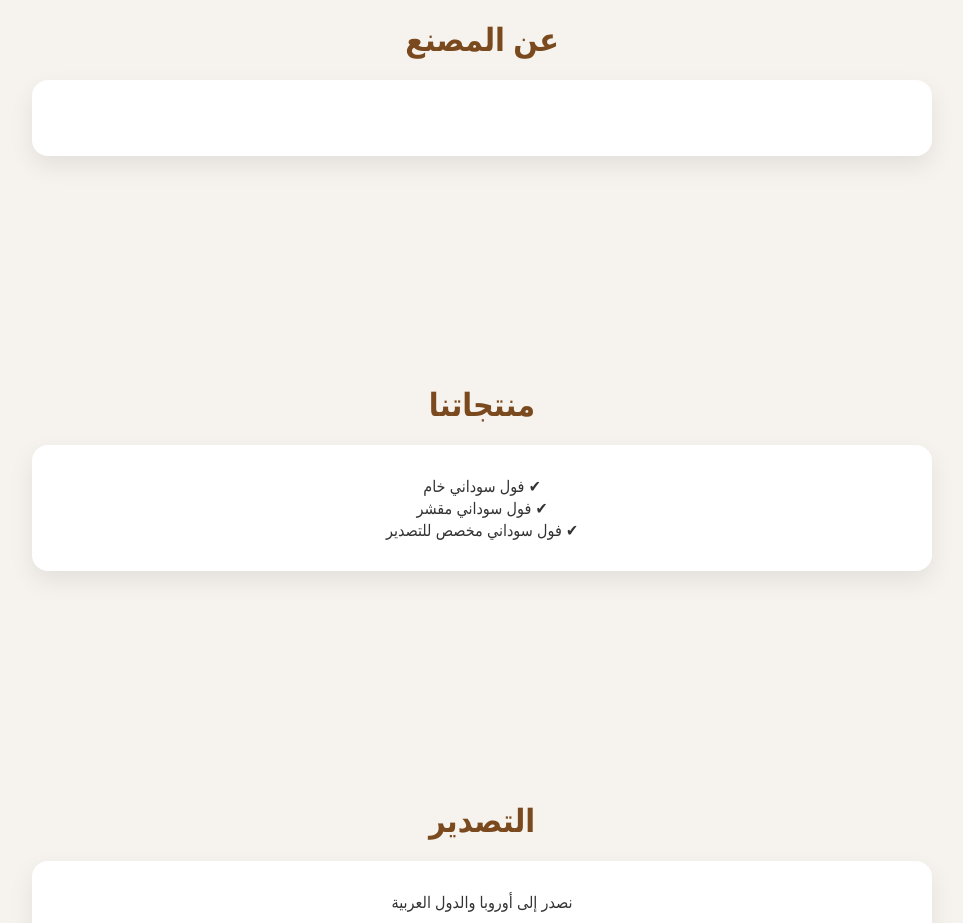
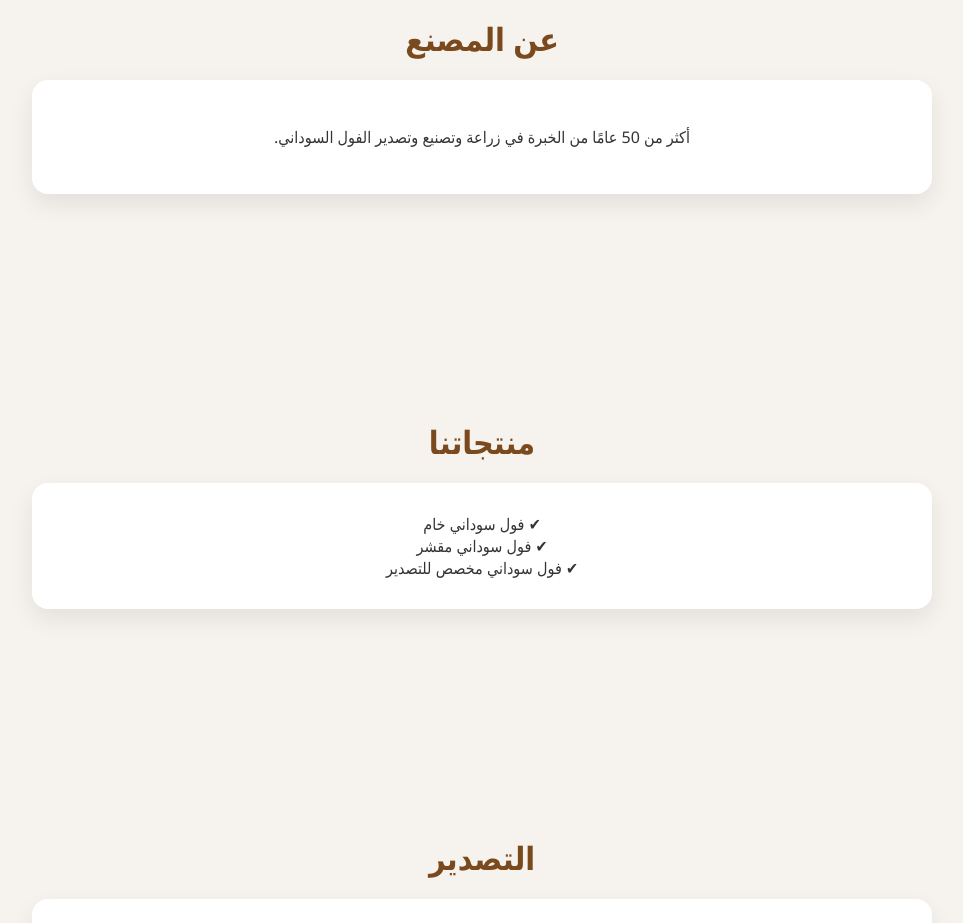
Before and after one commit to foxyboy2002am-glitch/friend-peanut, a plain HTML site: page index.html in a window 1280 px wide. Shown: the part 900-1823 px from the top of the page, without its empty margins (158-1121 px from the left). Drawn offline with Linux system fonts and the light colour scheme.

Commit message:
Update index.html

```diff
--- a/index.html
+++ b/index.html
@@ -262,6 +262,24 @@ document.getElementById("langBtn").onclick=()=>{
   });
 };
 </script>
+<script>
+let currentLang = "ar";
 
+function setLanguage(lang) {
+  currentLang = lang;
+
+  document.querySelectorAll("[data-ar]").forEach(el => {
+    el.innerText = el.getAttribute("data-" + lang);
+  });
+
+  document.documentElement.lang = lang;
+  document.documentElement.dir = lang === "ar" ? "rtl" : "ltr";
+}
+
+/* شغّل اللغة العربية أول ما الصفحة تفتح */
+document.addEventListener("DOMContentLoaded", () => {
+  setLanguage("ar");
+});
+</script>
 </body>
 </html>
```
